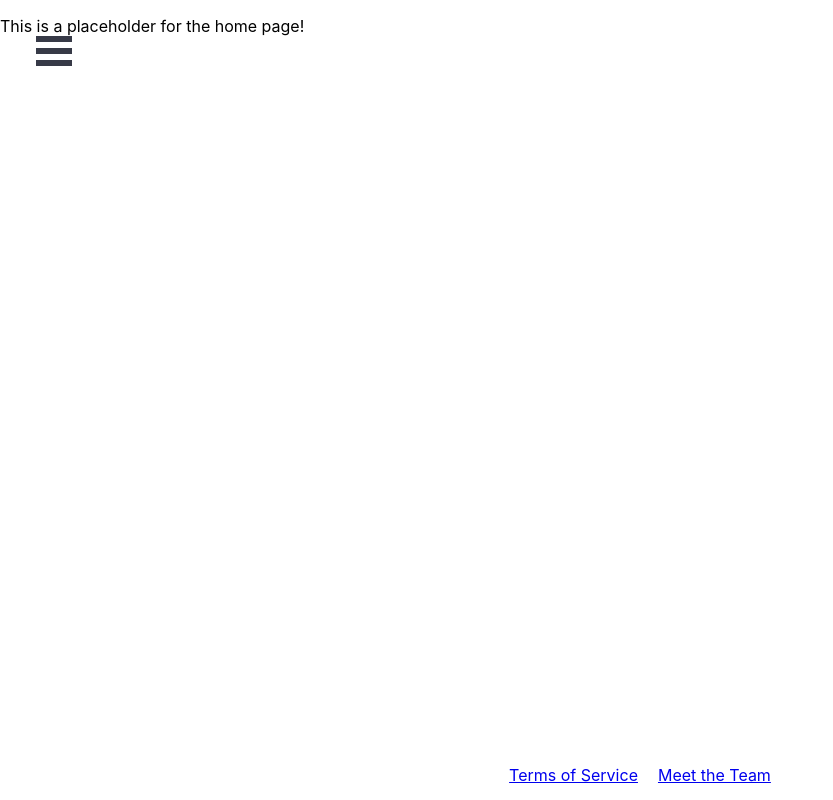
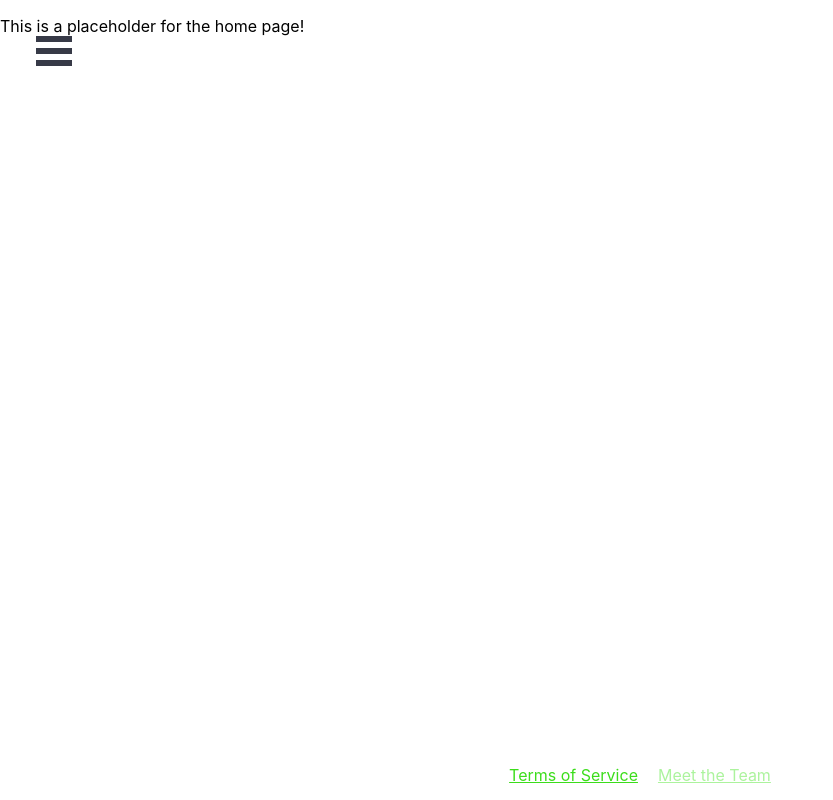
Before and after one commit to software-assignments-spring2021/project-setup-team-hatsukaichi-dynamic, a React (Create React App) app in the folder front-end/: page / in a window 1280 px wide. In both pictures the pointer is over the link "Terms of Service". Shown: the whole page, without its empty margins (0-833 px from the left). Built offline with nearby package versions, Linux system fonts and the light colour scheme.

Commit message:
Links now start green, hover turn to a lighter green. Requires a dark background.

```diff
--- a/front-end/src/App.css
+++ b/front-end/src/App.css
@@ -8,8 +8,14 @@
 }
 
 .footer-links {
+    color: #acf39d;
     padding: 0 10px 0 10px;
 }
+
+.footer-links:hover {
+    color: #3cdd1b;
+}
+
 
 /* Position and sizing of burger button */
 .bm-burger-button {
--- a/front-end/src/MeetTheTeam.css
+++ b/front-end/src/MeetTheTeam.css
@@ -35,3 +35,7 @@
     display: block;
     color: #ACF39D;
 }
+
+.content a:hover{
+    color: #3cdd1b;
+}
```
Lines whose indentation alone changed are shown as unchanged.
